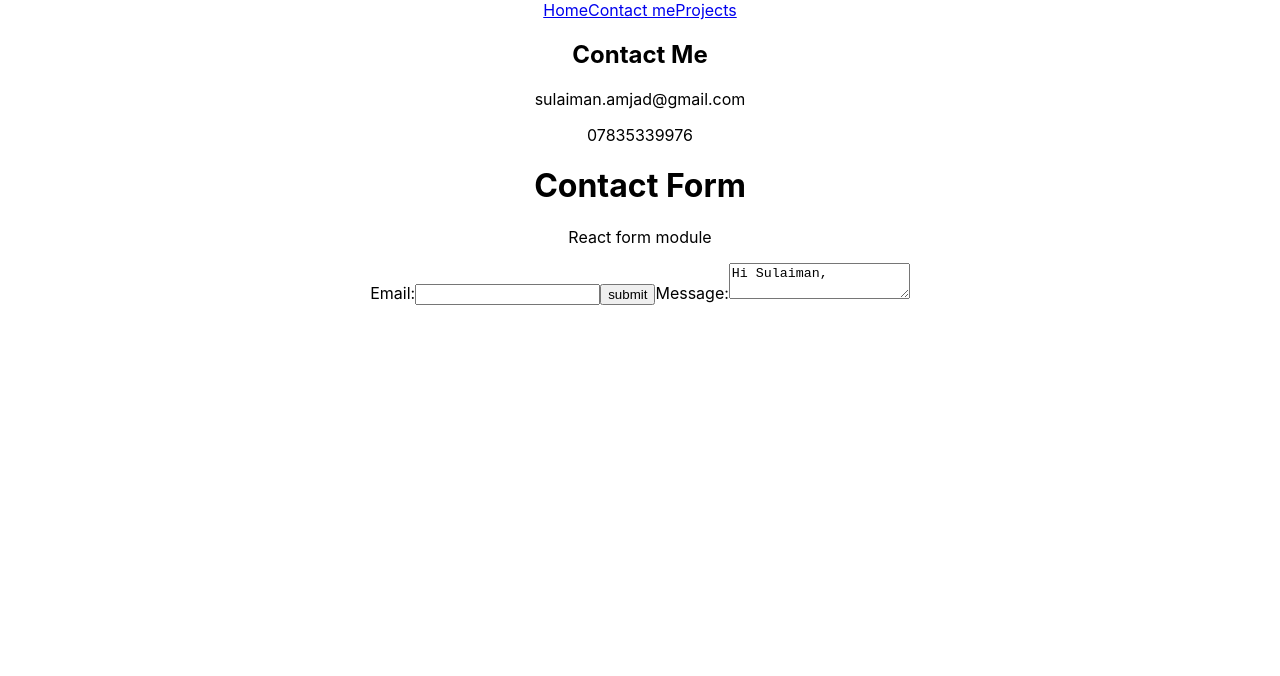
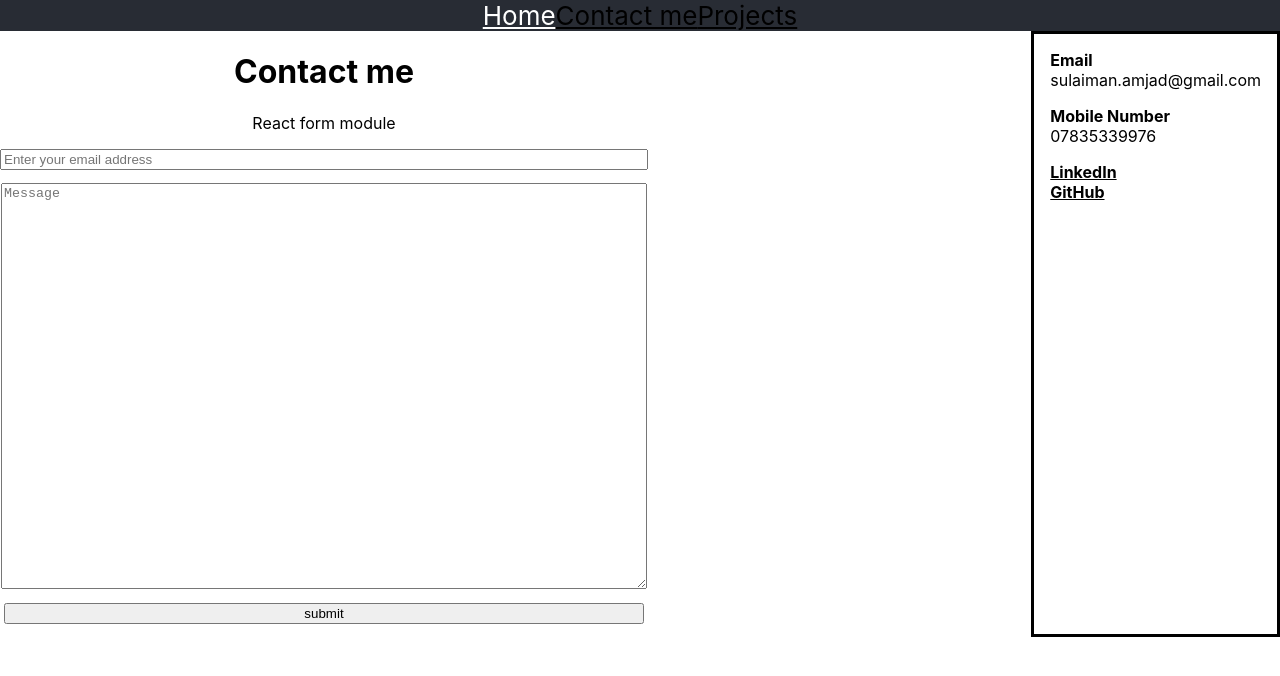
Before and after one commit to Sulaiman-ai/React-Portfolio, a React (Create React App) app in the folder react_portfolio/: page /contact in a window 1280 px wide. Shown: the top 676 px of the page. Built offline with nearby package versions, Linux system fonts and the light colour scheme.

Commit message:
Dynamically displaying projects and contact page styling

```diff
--- a/react_portfolio/src/App.css
+++ b/react_portfolio/src/App.css
@@ -1,3 +1,11 @@
+a {
+  color: black;
+}
+
+NavLink {
+  color: white;
+}
+
 .App {
   text-align: center;
 }
@@ -15,7 +23,7 @@
 
 .App-header {
   background-color: #282c34;
-  min-height: 100vh;
+  /* min-height: 100vh; original */
   display: flex;
   flex-direction: column;
   align-items: center;
@@ -28,6 +36,45 @@
   color: #61dafb;
 }
 
+.contact-page {
+  display: flex;
+  justify-content: space-between;
+}
+
+.contact-form-container {
+  border: none;
+}
+
+.Contact-form {
+  display: flex;
+  flex-direction: column;
+  align-items: center;
+}
+
+.Contact-form * {
+  min-width: 50vw;
+  margin-bottom: 1em;
+  /* max-width: 50vw; */
+}
+
+textarea {
+  min-height: 50vh;
+}
+
+.contact-details {
+  border: solid;
+  padding: 1em;
+  text-align: start;
+}
+
+.contact-details * {
+  margin: 0;
+}
+
+.contact-details p {
+  padding-bottom: 1em;
+}
+
 @keyframes App-logo-spin {
   from {
     transform: rotate(0deg);
--- a/react_portfolio/src/App.js
+++ b/react_portfolio/src/App.js
@@ -10,11 +10,13 @@ function App() {
   return (
     <div className="App">
       <main>
+      <header className="App-header">
         <nav>
-          <NavLink to="/">Home</NavLink>
+          <NavLink to="/" style={{color: "white"}}>Home</NavLink>
           <NavLink to="/contact">Contact me</NavLink>
           <NavLink to="/projects">Projects</NavLink>
         </nav>
+        </header>
         {/* <Home></Home> */}
         {/* <Contact></Contact> */}
         {/* <Projects></Projects> */}
--- a/react_portfolio/src/components/contact_form.js
+++ b/react_portfolio/src/components/contact_form.js
@@ -1,20 +1,13 @@
 function ContactForm(){
     return (
         <>
-        <div>
-            <h1>Contact Form</h1>
+        <div className="contact-form-container">
+            <h1>Contact me</h1>
             <p>React form module</p>
-            <form>
-                <label>Email:
-                    <input type="text" name="name"/>
-                </label>
+            <form className="Contact-form">
+                <input type="text" name="email" placeholder="Enter your email address"/>
+                <textArea placeholder="Message"/>
                 <input type="submit" value="submit"/>
-                <label>
-                    Message:
-                    <textArea>
-                        Hi Sulaiman,
-                    </textArea>
-                </label>
             </form>
         </div>
         </>
--- a/react_portfolio/src/data/data.json
+++ b/react_portfolio/src/data/data.json
@@ -1,6 +1,20 @@
-{
-    "title": "NucliHealth",
-    "deloyed": "github.io",
-    "repo": "github.com",
-    "demosrc": "src.src.com"
-}
+[
+    {
+        "title": "NucliHealth",
+        "deployed": "https://github.com/Sulaiman-ai/Fitness-App",
+        "repo": "https://github.com/Sulaiman-ai/Fitness-App",
+        "demosrc": "https://raw.githubusercontent.com/Sulaiman-ai/Fitness-App/blob/main/assets/img/mindandboday.gif"
+    },
+    {
+        "title": "Console Finances",
+        "deployed": "https://sulaiman-ai.github.io/Console-Finances/",
+        "repo": "https://github.com/Sulaiman-ai/Console-Finances",
+        "demosrc": "https://raw.githubusercontent.com/Sulaiman-ai/Console-Finances/main/screenshot.PNG"
+    },
+    {
+        "title": "Password Generator",
+        "deployed": "https://sulaiman-ai.github.io/Password-Generator/",
+        "repo": "https://github.com/Sulaiman-ai/Password-Generator",
+        "demosrc": "https://raw.githubusercontent.com/Sulaiman-ai/Password-Generator/main/assets/images/screenshot.PNG"
+    }
+]
--- a/react_portfolio/src/pages/contact.js
+++ b/react_portfolio/src/pages/contact.js
@@ -2,13 +2,30 @@ import ContactForm from "../components/contact_form"
 
 function Contact(){
     return (
-    <>
+    <div className="contact-page">
+        <ContactForm/>
+        <div className="contact-details">
+            <h4>Email</h4>
+            <p>sulaiman.amjad@gmail.com</p>
 
-    <h2>Contact Me</h2>
-    <p>sulaiman.amjad@gmail.com</p>
-    <p>07835339976</p>
-    <ContactForm></ContactForm>
-    </>
+            <h4>Mobile Number</h4>
+            <p>07835339976</p>
+
+            <h4><a href="https://www.linkedin.com/in/sulaiman-amjad-1078a221a/">LinkedIn</a></h4>
+            <h4><a href="https://github.com/Sulaiman-ai">GitHub</a></h4>
+            {/* <div>
+                <h2>Where to find my work</h2>
+                <p>GitHub: <a href="github.com">github.com</a></p>
+            </div>
+
+            <div>
+                <h2>Contact Me</h2>
+                <p>LinkedIn: <a href="linkedin.com">linkedin.com</a></p>
+                <p>sulaiman.amjad@gmail.com</p>
+                <p>07835339976</p>
+            </div> */}
+        </div>
+    </div>
     )
 }
 
--- a/react_portfolio/src/pages/home.js
+++ b/react_portfolio/src/pages/home.js
@@ -1,11 +1,11 @@
 function Home(){
     return (
         <>
+        {/* Avatar */}
         <h1>Sulaiman Amjad</h1>
         <div>
-        <h2>Where to find me</h2>
-        <p>GitHub: <a href="github.com">github.com</a></p>
-        <p>LinkedIn: <a href="linkedin.com">linkedin.com</a></p>
+            <p>Front-end Web Developer</p>
+            <p>Portfolio. Powered by ReactJS.</p>
         </div>
 
         </>
--- a/react_portfolio/src/pages/projects.js
+++ b/react_portfolio/src/pages/projects.js
@@ -1,10 +1,14 @@
 import Project from "../components/project"
+import projectData from "../data/data.json"
 
 function Projects(){
     return (
         <>
         <h1>Projects</h1>
-        <Project {...{name: "NucliHealth", deployed: "github.io", repo: "github.com"}}></Project>
+        {projectData.map((e) => (
+            <Project {...e}/>
+        ))}
+        {/* <Project {...{name: "NucliHealth", deployed: "github.io", repo: "github.com"}}></Project> */}
         </>
     )
 }
```
Also changed, not shown: react_portfolio/src/components/project.js (+5 -4 lines).
